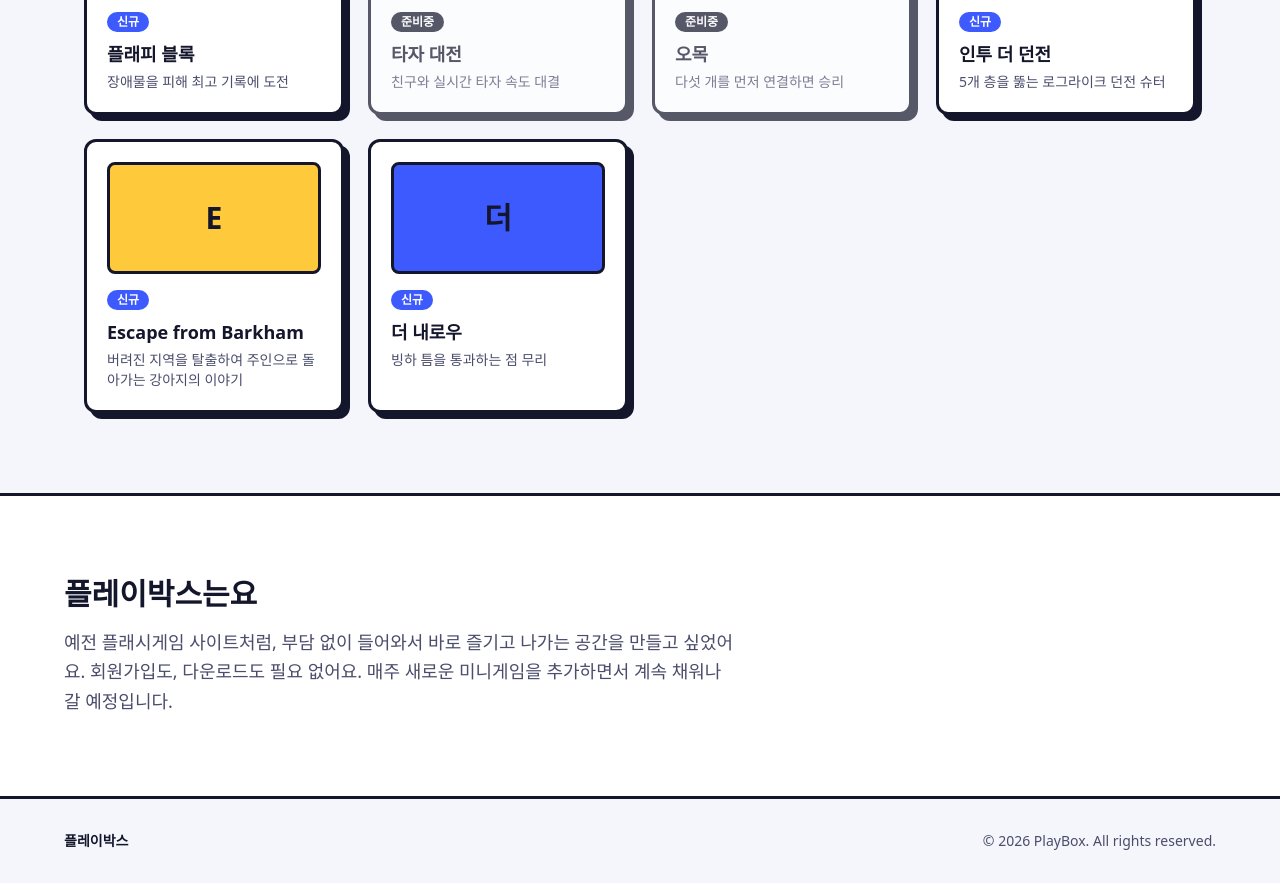
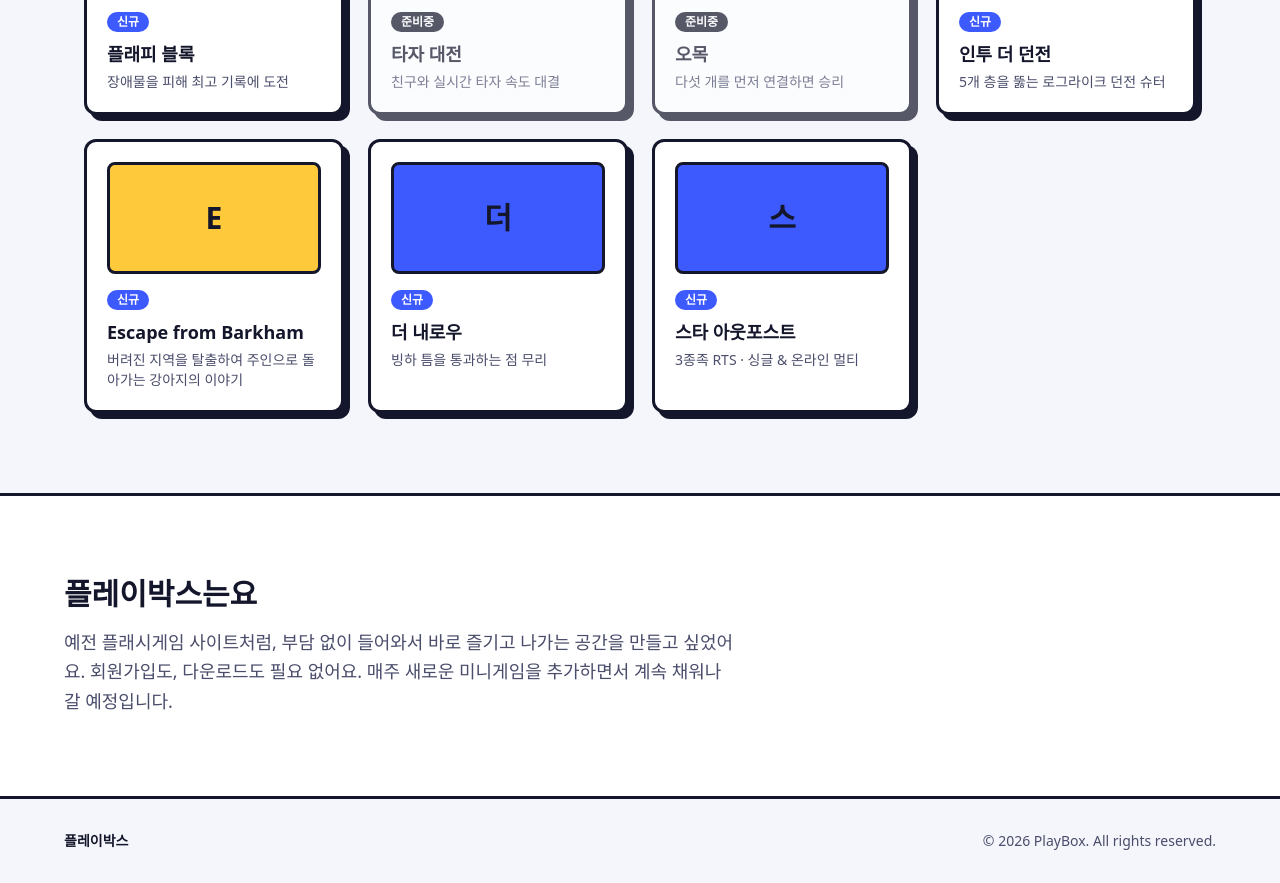
Before and after one commit to CloudMirror97/MiniGames, a Next.js app: page / in a window 1280 px wide. Shown: the part 1200-2083 px from the top of the page. Built offline with nearby package versions, Linux system fonts and the light colour scheme.

Commit message:
Update games.ts

```diff
--- a/src/data/games.ts
+++ b/src/data/games.ts
@@ -80,4 +80,11 @@ export const games: Game[] = [
   tag: "신규",
   color: "blue",
   },
+  {
+  slug: "star-outpost",
+  title: "스타 아웃포스트",
+  tagline: "3종족 RTS · 싱글 & 온라인 멀티",
+  tag: "신규",
+  color: "blue"
+  },
 ];
```
